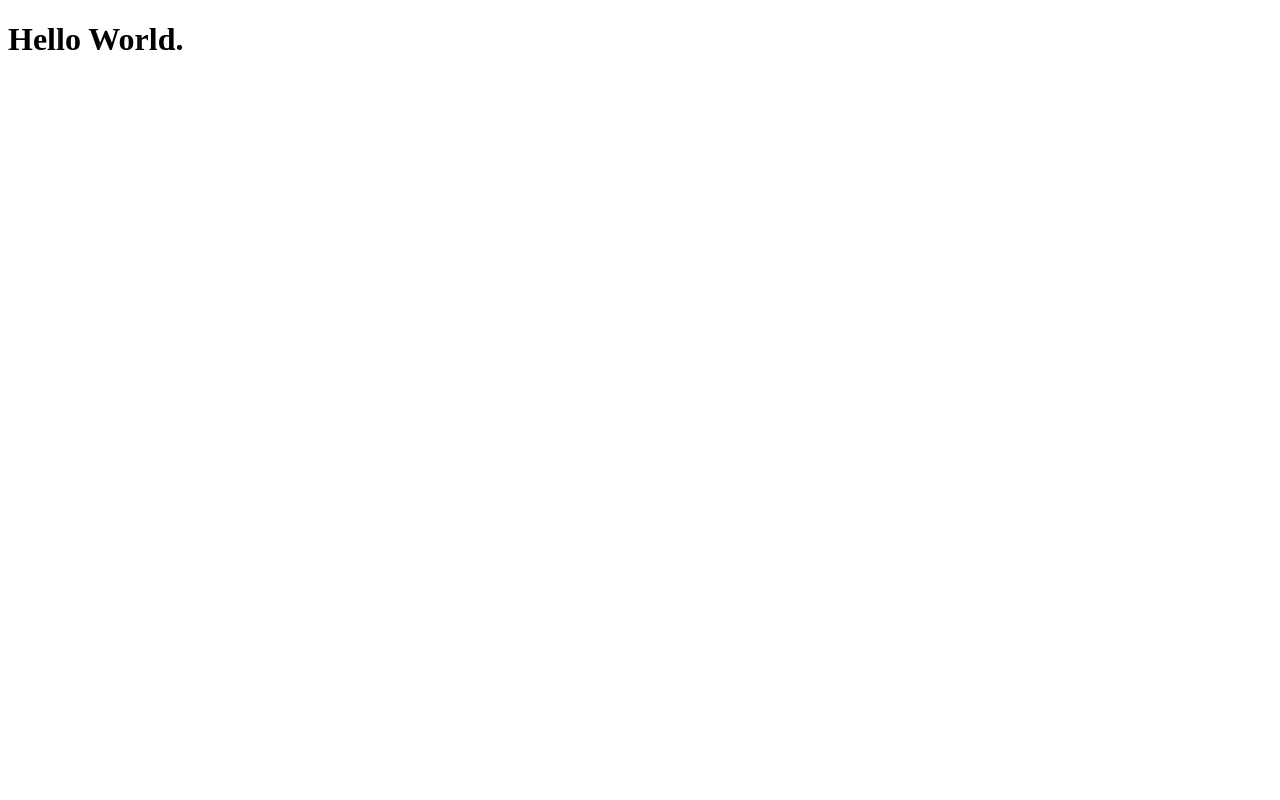
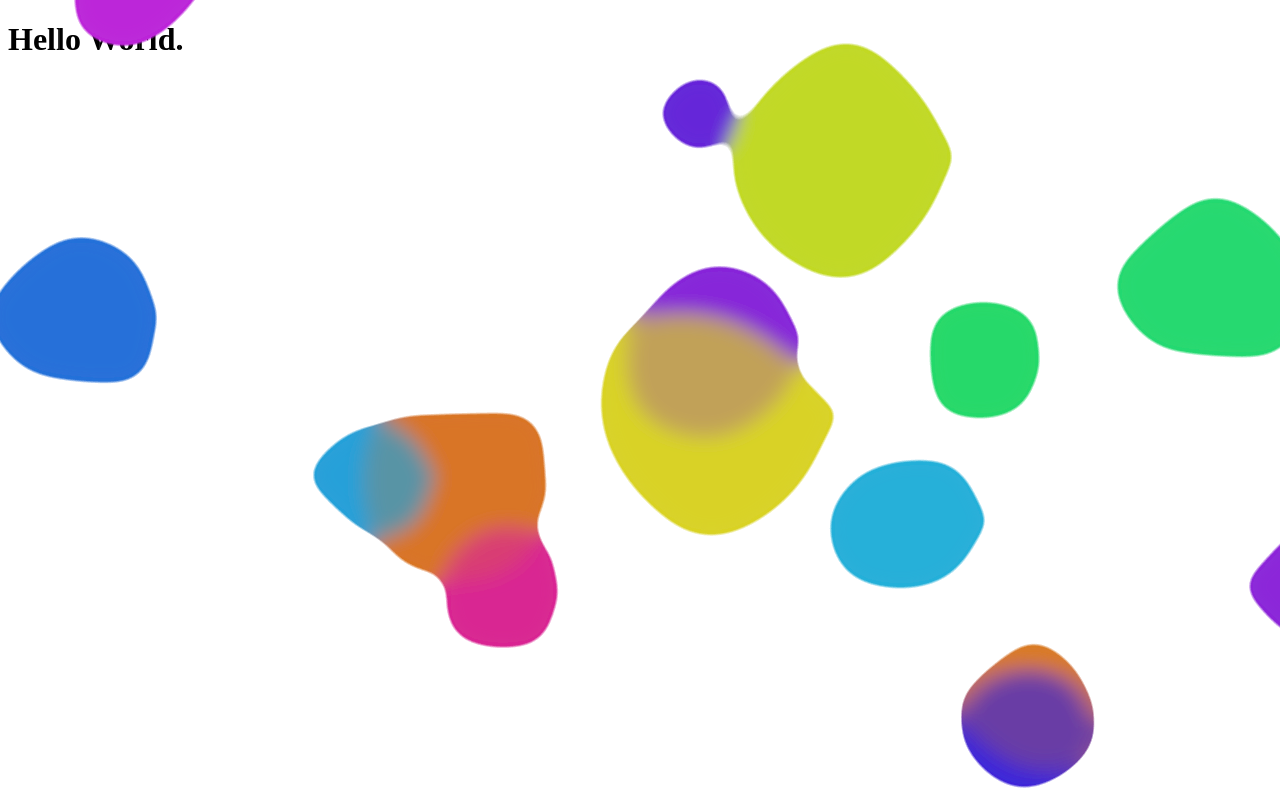
Before and after one commit to cherrycreamsoda/myportfolio-react, a React app: page / in a window 1280 px wide. Built offline with nearby package versions, Linux system fonts and the light colour scheme; the HTML template or start-up script is replaced by a standard one.

Commit message:
add FloatingBlobs component for a BLOBY! animated background effect

```diff
--- a/src/App.js
+++ b/src/App.js
@@ -1,10 +1,12 @@
 import React from "react";
 import GridPattern from "./components/GridPattern";
+import { FloatingBlobs } from "./components/FloatingBlobs";
 
 export default function App() {
   return (
     <>
       <GridPattern />
+      <FloatingBlobs />
       <main>
         <h1>Hello World.</h1>
       </main>
--- /dev/null
+++ b/src/components/FloatingBlobs.jsx
@@ -0,0 +1,128 @@
+"use client";
+import React, { useState, useEffect, useCallback } from "react";
+
+export const FloatingBlobs = () => {
+  const [blobs, setBlobs] = useState([]);
+  const [dimensions, setDimensions] = useState({ width: 0, height: 0 });
+
+  const generateBlobPath = (size) => {
+    const numPoints = 8;
+    const angleStep = (Math.PI * 2) / numPoints;
+    const points = [];
+
+    for (let i = 0; i < numPoints; i++) {
+      const angle = i * angleStep;
+      const radius = size * (0.8 + Math.random() * 0.4);
+      points.push([Math.cos(angle) * radius, Math.sin(angle) * radius]);
+    }
+
+    let path = `M ${points[0][0]},${points[0][1]}`;
+    for (let i = 0; i < points.length; i++) {
+      const current = points[i];
+      const next = points[(i + 1) % points.length];
+      const midX = (current[0] + next[0]) / 2;
+      const midY = (current[1] + next[1]) / 2;
+      path += ` Q ${current[0]},${current[1]} ${midX},${midY}`;
+    }
+    path += " Z";
+    return path;
+  };
+
+  const createBlob = useCallback(() => {
+    const size = Math.random() * 80 + 40;
+    return {
+      id: Math.random(),
+      x: Math.random() * dimensions.width,
+      y: Math.random() * dimensions.height,
+      size: size,
+      speedX: (Math.random() - 0.5) * 1.5,
+      speedY: (Math.random() - 0.5) * 1.5,
+      color: `hsla(${Math.random() * 360}, 70%, 50%, 0.6)`,
+      path: generateBlobPath(size),
+    };
+  }, [dimensions]);
+
+  useEffect(() => {
+    const updateDimensions = () => {
+      setDimensions({
+        width: window.innerWidth,
+        height: window.innerHeight,
+      });
+    };
+
+    updateDimensions();
+    window.addEventListener("resize", updateDimensions);
+
+    return () => window.removeEventListener("resize", updateDimensions);
+  }, []);
+
+  useEffect(() => {
+    if (dimensions.width === 0 || dimensions.height === 0) return;
+
+    const newBlobs = Array.from({ length: 15 }, createBlob);
+    setBlobs(newBlobs);
+  }, [dimensions, createBlob]);
+
+  useEffect(() => {
+    const animateBlobs = () => {
+      setBlobs((prevBlobs) =>
+        prevBlobs.map((blob) => {
+          const newX = blob.x + blob.speedX;
+          const newY = blob.y + blob.speedY;
+
+          if (newX < -blob.size || newX > dimensions.width + blob.size)
+            blob.speedX *= -1;
+          if (newY < -blob.size || newY > dimensions.height + blob.size)
+            blob.speedY *= -1;
+
+          return {
+            ...blob,
+            x: newX,
+            y: newY,
+          };
+        })
+      );
+    };
+
+    const intervalId = setInterval(animateBlobs, 50);
+    return () => clearInterval(intervalId);
+  }, [dimensions]);
+
+  return (
+    <svg
+      width="100%"
+      height="100%"
+      style={{
+        position: "fixed",
+        top: 0,
+        left: 0,
+        pointerEvents: "none",
+      }}
+    >
+      <filter id="goo">
+        <feGaussianBlur in="SourceGraphic" stdDeviation="10" result="blur" />
+        <feColorMatrix
+          in="blur"
+          mode="matrix"
+          values="1 0 0 0 0  0 1 0 0 0  0 0 1 0 0  0 0 0 18 -7"
+          result="goo"
+        />
+      </filter>
+      <g filter="url(#goo)">
+        {blobs.map((blob) => (
+          <g key={blob.id} transform={`translate(${blob.x}, ${blob.y})`}>
+            <path d={blob.path} fill={blob.color}>
+              <animateTransform
+                attributeName="transform"
+                type="scale"
+                values="1;1.05;1"
+                dur="5s"
+                repeatCount="indefinite"
+              />
+            </path>
+          </g>
+        ))}
+      </g>
+    </svg>
+  );
+};
```
